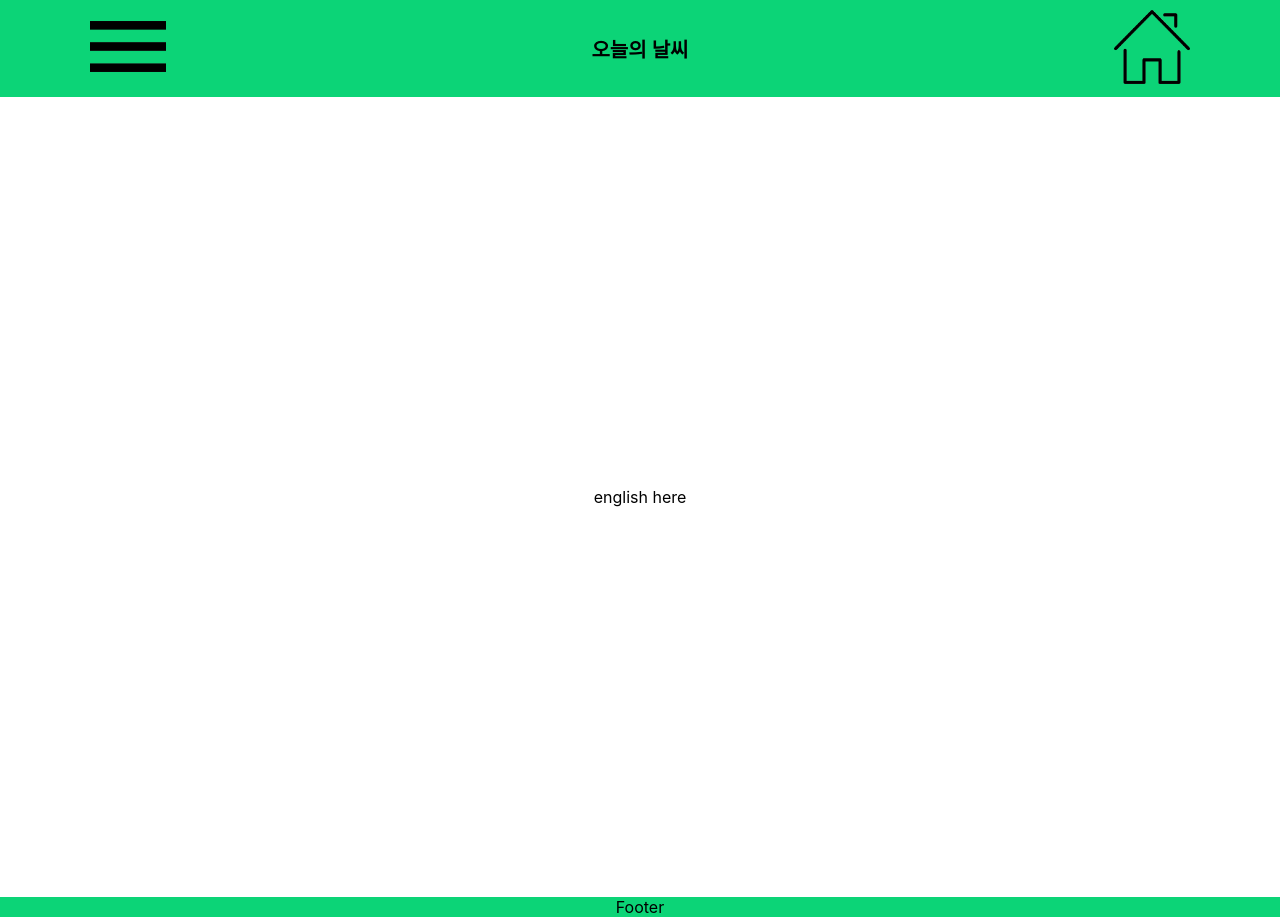
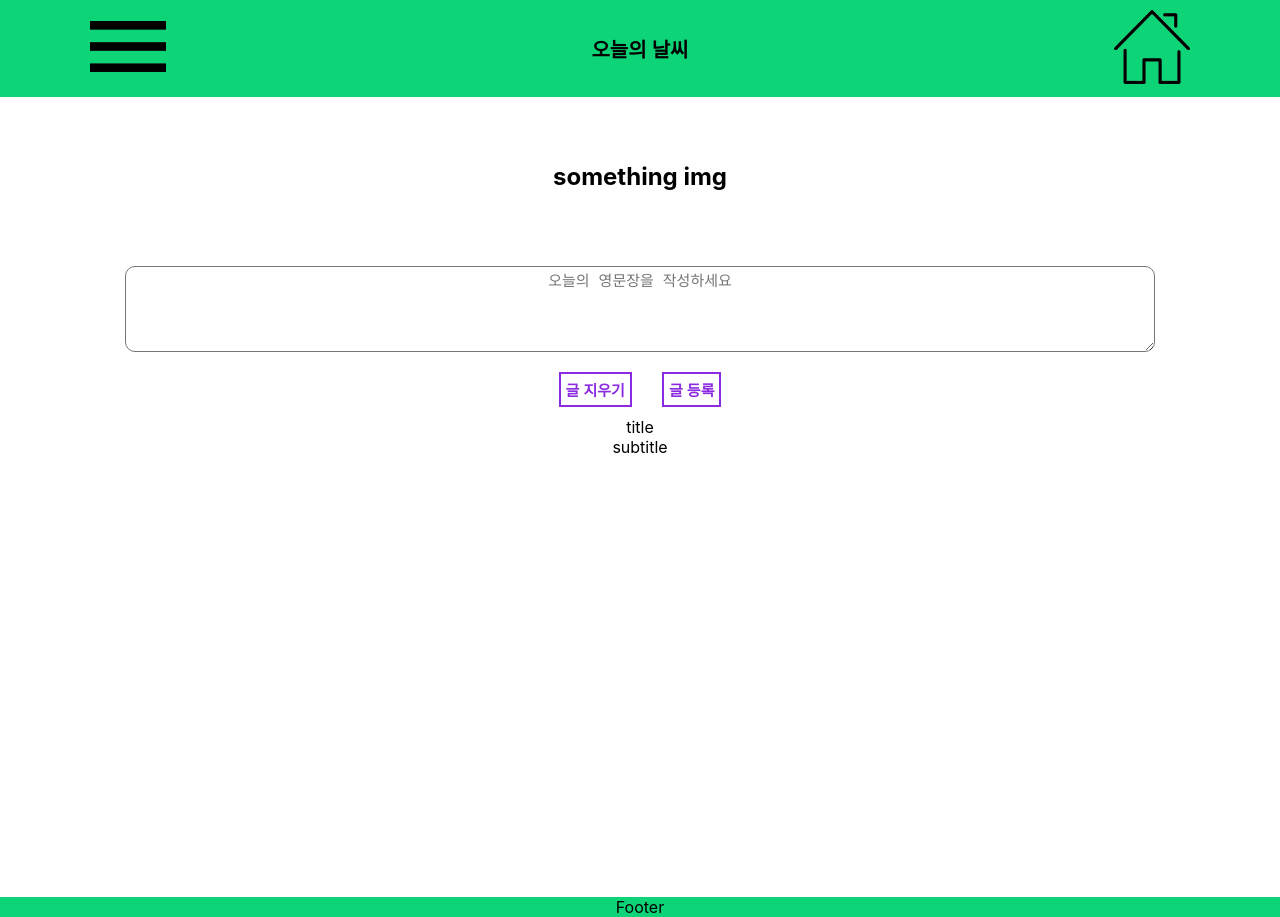
Before and after one commit to sonjaesung/weather-react, a React (Create React App) app: page /#/todayEnglish in a window 1280 px wide. Built offline with nearby package versions, Linux system fonts and the light colour scheme; no server answers.

Commit message:
오늘의 영어 페이지 작성 중

```diff
--- a/src/component/TodayEnglish.js
+++ b/src/component/TodayEnglish.js
@@ -1,14 +1,28 @@
-import React, {Fragment} from "react";
-import '../css/English.css'
+import React, { Fragment } from "react";
+
+import "../css/English.css";
 
 const TodayEnglish = () => {
     return (
         <Fragment>
-            <div className='englishDiv'>
-                <span>english here</span>
+            <div className="englishDiv">
+                <div className="englishHeadfContainer">
+                    <h2>something img</h2>
+                </div>
+                <div className="englishCenterContainer">
+                    <textarea className="englishTextArea" placeholder="오늘의 영문장을 작성하세요"></textarea>
+                    <div className="englishBtnDiv">
+                        <button className="englishBtn">글 지우기</button>
+                        <button className="englishBtn">글 등록</button>
+                    </div>
+                </div>
+                <div className="englishBottomContainer">
+                    <span>title</span>
+                    <span>subtitle</span>
+                </div>
             </div>
         </Fragment>
     );
-}
+};
 
 export default TodayEnglish;
--- a/src/css/English.css
+++ b/src/css/English.css
@@ -6,3 +6,56 @@
     align-items: center;
     justify-content: center;
 }
+
+.englishHeadfContainer {
+    width: 100%;
+    flex: 1;
+    display: flex;
+    flex-direction: column;
+    align-items: center;
+    justify-content: center;
+}
+
+.englishCenterContainer {
+    width: 100%;
+    flex: 1;
+    display: flex;
+    flex-direction: column;
+    align-items: center;
+    justify-content: center;
+}
+
+.englishBottomContainer {
+    width: 100%;
+    flex: 3;
+    display: flex;
+    flex-direction: column;
+    align-items: center;
+    justify-content: flex-start;
+}
+
+.englishTextArea {
+    width: 80%;
+    height: 50%;
+    border-radius: 10px;
+    font-size: 15px;
+    text-align: center;
+}
+
+.englishBtnDiv {
+    margin-top: 20px;
+    display: flex;
+    align-items: center;
+}
+
+.englishBtn {
+    margin-left: 15px;
+    margin-right: 15px;
+    background-color: white;
+    border-style: solid;
+    border-color: blueviolet;
+    color: blueviolet;
+    font-size: 15px;
+    font-weight: 600;
+    padding: 5px;
+}
```
